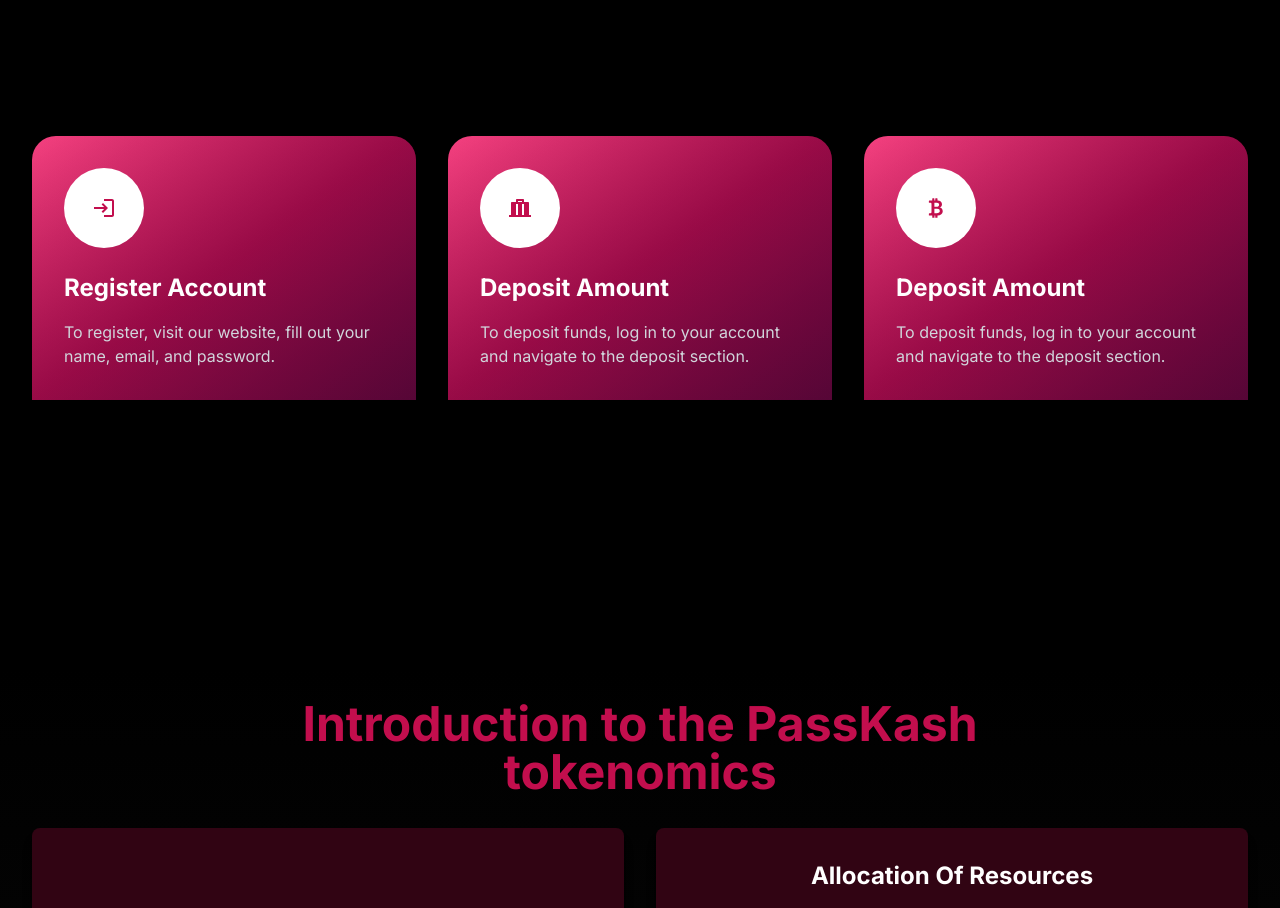
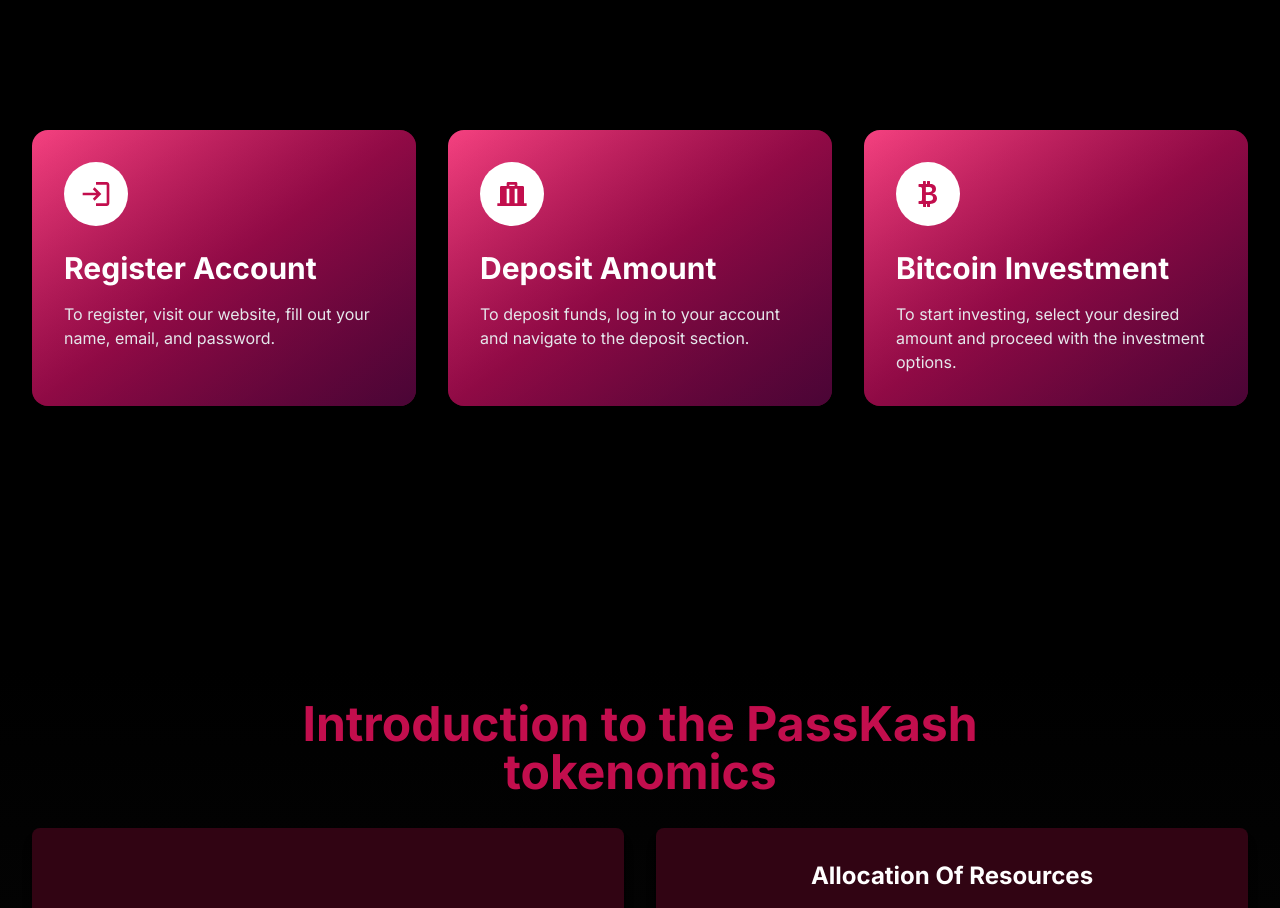
Before and after one commit to Roshan12here/Passka, a Next.js app: page / in a window 1280 px wide. Shown: the part 2520-3428 px from the top of the page. Built offline with nearby package versions, Linux system fonts and the light colour scheme.

Commit message:
Update CustomCards.tsx

```diff
--- a/app/components/CustomCards.tsx
+++ b/app/components/CustomCards.tsx
@@ -1,32 +1,30 @@
-"use client"
+"use client";
 
-import React from 'react';
+import React, { useRef } from 'react';
 import { MdLogin } from "react-icons/md";
 import { RiLuggageDepositFill } from "react-icons/ri";
 import { BsCurrencyBitcoin } from "react-icons/bs";
-import { motion } from 'framer-motion';
+import { motion, useInView } from 'framer-motion';
 
 export default function Home() {
   return (
     <div className="bg-black min-h-screen flex flex-col items-center justify-center py-12">
       <div className="container mx-auto grid grid-cols-1 md:grid-cols-3 gap-8">
-        <Card
+        <AnimatedCard
           title="Register Account"
           description="To register, visit our website, fill out your name, email, and password."
-          icon={<MdLogin className="w-6 h-6 text-[#C20E4D]" />}
+          icon={<MdLogin className="w-8 h-8 text-[#C20E4D]" />}
         />
-        <Card
+        <AnimatedCard
           title="Deposit Amount"
           description="To deposit funds, log in to your account and navigate to the deposit section."
-          icon={<RiLuggageDepositFill className="w-6 h-6 text-[#C20E4D]" />}
+          icon={<RiLuggageDepositFill className="w-8 h-8 text-[#C20E4D]" />}
         />
-        <div className="flex justify-center">
-          <Card
-            title="Deposit Amount"
-            description="To deposit funds, log in to your account and navigate to the deposit section."
-            icon={<BsCurrencyBitcoin className="w-6 h-6 text-[#C20E4D]" />}
-          />
-        </div>
+        <AnimatedCard
+          title="Bitcoin Investment"
+          description="To start investing, select your desired amount and proceed with the investment options."
+          icon={<BsCurrencyBitcoin className="w-8 h-8 text-[#C20E4D]" />}
+        />
       </div>
     </div>
   );
@@ -38,20 +36,26 @@
   icon: React.ReactNode;
 }
 
-const Card = ({ title, description, icon }: CardProps) => {
+const AnimatedCard = ({ title, description, icon }: CardProps) => {
+  const ref = useRef(null);
+  const isInView = useInView(ref, { once: true });
+
   return (
     <motion.div
-      className="relative rounded-t-3xl overflow-hidden bg-gradient-to-br from-[#F54180] via-[#C20E4D] to-[#920B3A] p-8 text-white"
+      ref={ref}
+      initial={{ opacity: 0, y: 50 }}
+      animate={isInView ? { opacity: 1, y: 0 } : {}}
+      transition={{ duration: 0.6, ease: "easeOut" }}
       whileHover={{ scale: 1.05, y: -10 }}
-      transition={{ type: "spring", stiffness: 300 }}
+      className="relative rounded-2xl overflow-hidden bg-gradient-to-br from-[#F54180] via-[#C20E4D] to-[#920B3A] p-8 text-white shadow-lg"
     >
-      <div className="absolute top-0 left-0 w-full h-full bg-gradient-to-br from-transparent to-[#1a0033] opacity-50"></div>
+      <div className="absolute top-0 left-0 w-full h-full bg-gradient-to-br from-transparent to-[#1a0033] opacity-60"></div>
       <div className="relative z-10">
-        <div className="flex items-center justify-center w-20 h-20 rounded-full bg-[#ffffff] mb-6">
+        <div className="flex items-center justify-center w-16 h-16 rounded-full bg-white mb-6">
           {icon}
         </div>
-        <h3 className="text-2xl font-bold mb-4">{title}</h3>
-        <p className="text-gray-300">{description}</p>
+        <h3 className="text-3xl font-bold mb-4">{title}</h3>
+        <p className="text-gray-200">{description}</p>
       </div>
     </motion.div>
   );
```
